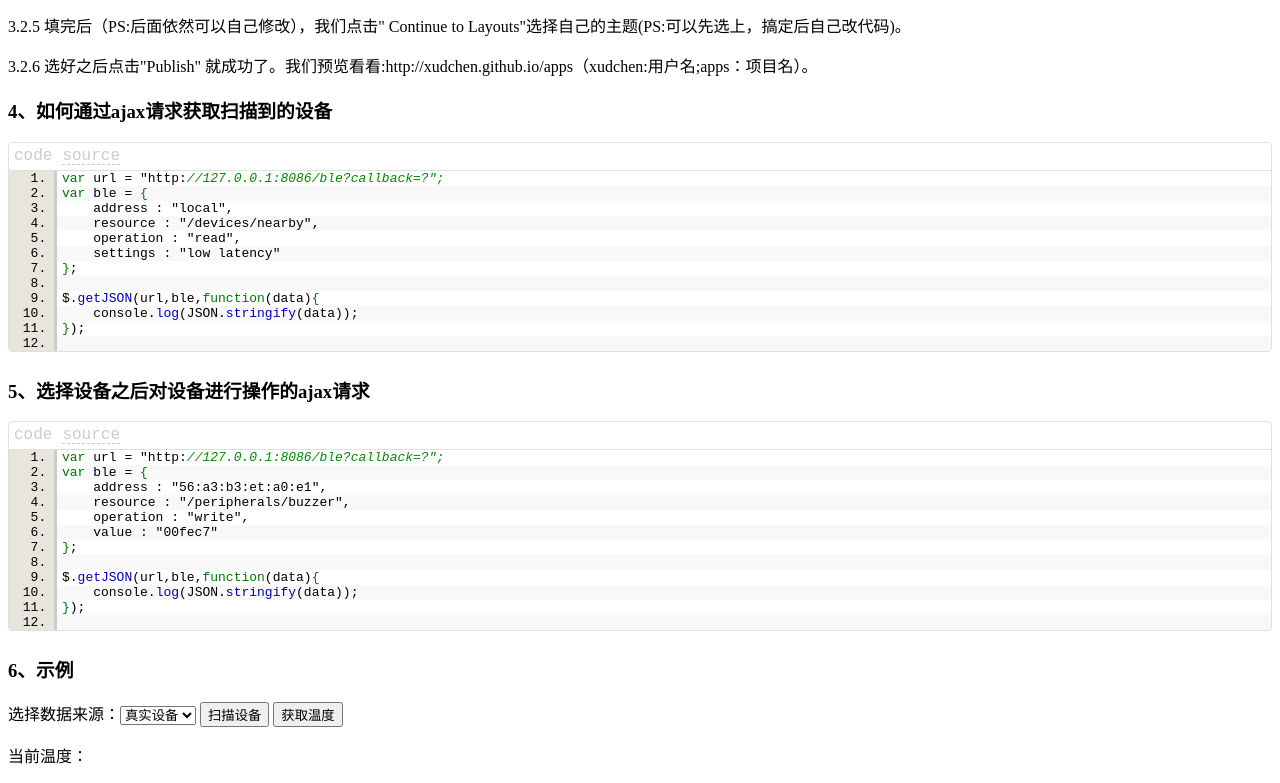
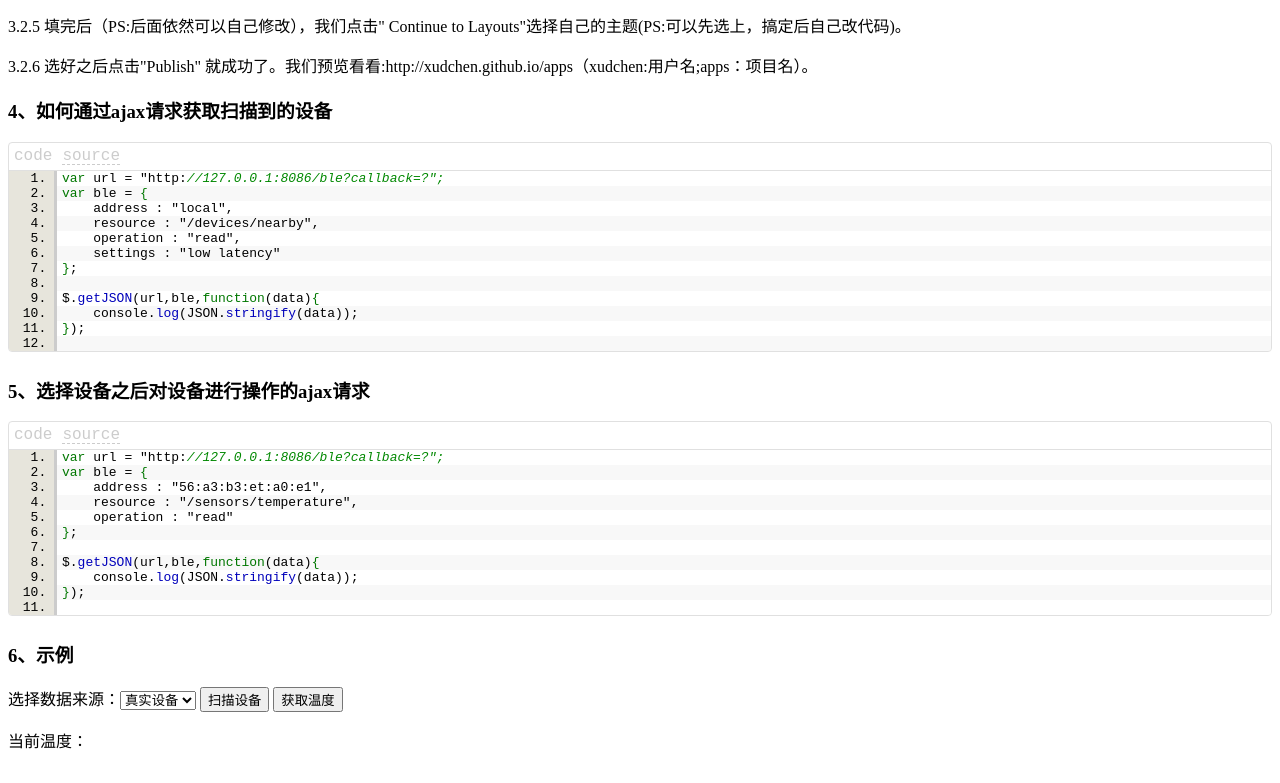
Before and after one commit to yanwang0819/apps, a plain HTML site: page temperature.html in a window 1280 px wide. Shown: the part 698-1481 px from the top of the page. Drawn offline with Linux system fonts and the light colour scheme.

Commit message:
fix some mistakes

```diff
--- a/temperature.html
+++ b/temperature.html
@@ -80,9 +80,8 @@ $.getJSON(url,ble,function(data){
 var url = "http://127.0.0.1:8086/ble?callback=?";
 var ble = {
 	address : "56:a3:b3:et:a0:e1",
-	resource : "/peripherals/buzzer",
-	operation : "write",
-	value : "00fec7"
+	resource : "/sensors/temperature",
+	operation : "read"
 };
 
 $.getJSON(url,ble,function(data){
```
Also changed, not shown: buzzer.html (+1 -1 lines).
